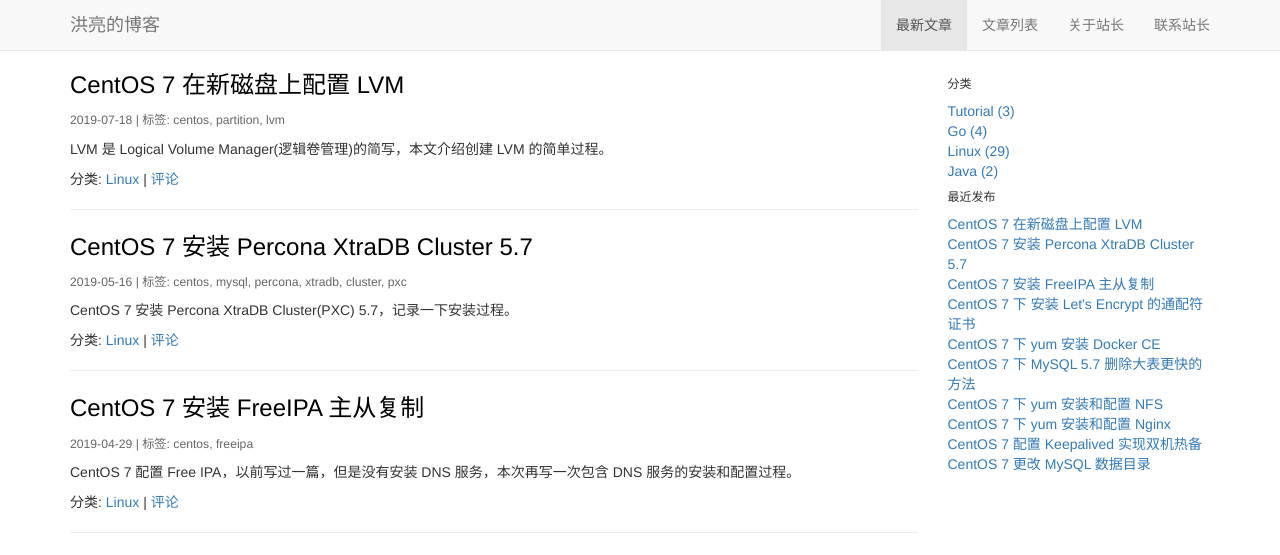
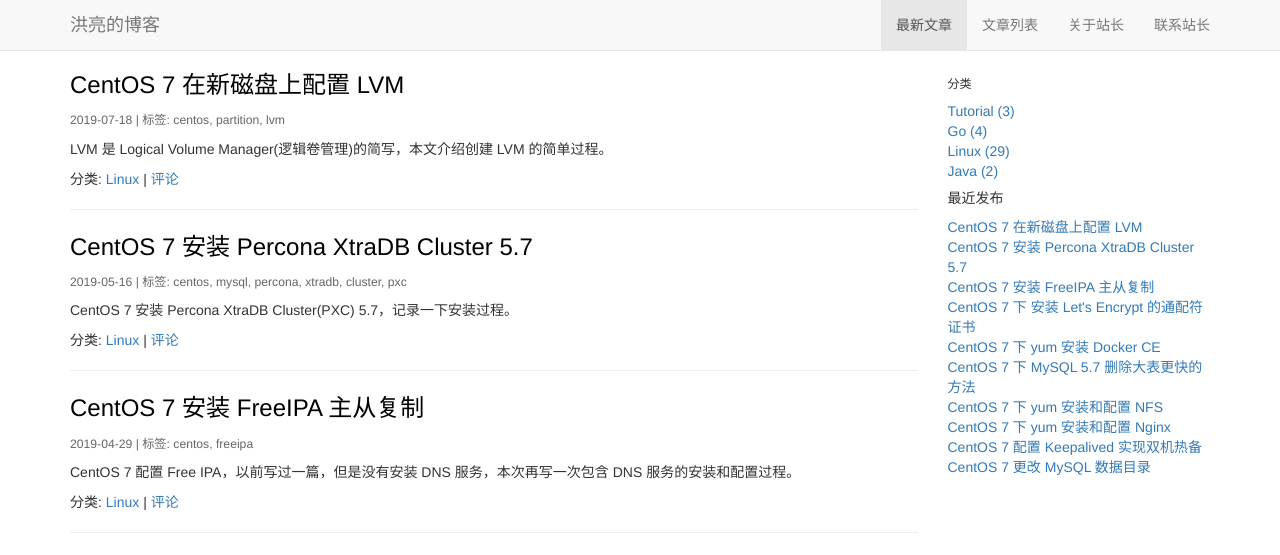
Before and after one commit to lruonan/lhliang.github.io, a Jekyll site: the page built from index.html, in a window 1280 px wide. Shown: the top 555 px of the page. Built offline with Jekyll 4.4.1, drawn with Linux system fonts in a browser that asks for light colours; the list of posts is cut into pages by our own code.

```diff
--- a/_includes/recently.html
+++ b/_includes/recently.html
@@ -1,4 +1,4 @@
-<h6>最近发布</h6>
+<h5>最近发布</h5>
 <ul class="list-unstyled">
 	{% for post in site.posts limit:10%}
 	<li><a href="{{ post.url }}">{{ post.title }}</a><li>
```
